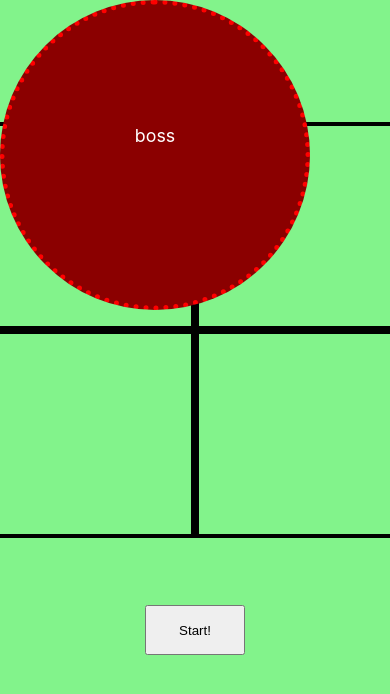
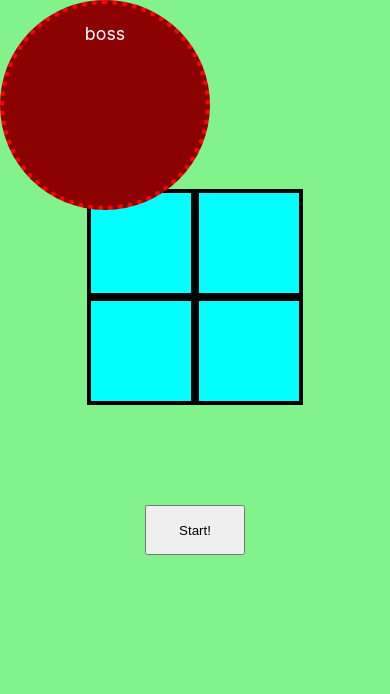
Before and after one commit to yuu-sky20/gabugabu, a React (Create React App) app: page / in a window 390 px wide. Shown: the top 694 px of the page. Built offline with nearby package versions, Linux system fonts and the light colour scheme.

Commit message:
responsive

```diff
--- a/src/App.css
+++ b/src/App.css
@@ -18,10 +18,9 @@
 }
 
 #stage-0, #stage-1, #stage-2, #stage-3 {
-  width: 200px;
-  height: 200px;
   border: 4px solid;
   border-color: black;
+  background-color: aqua;
 }
 
 #stage-0 {
@@ -45,11 +44,8 @@
 }
 
 .boss {
-  width: 300px;
-  height: 300px;
   border: 5px dotted;
   pointer-events: none;
-  border-radius: 300px;
   display: block;
   position: absolute;
   border-color: red;
@@ -62,11 +58,35 @@
 
 .boss p {
   display: inline-block;
-  margin: 40% 25%;
 }
 
 .start-btn {
-  margin: 5em;
+  margin: 100px;
   width: 100px;
   height: 50px;
 }
+
+
+@media screen and (min-width: 200px) {
+  #stage-0, #stage-1, #stage-2, #stage-3 {
+    width: 100px;
+    height: 100px;
+  }
+  .boss {
+    width: 200px;
+    height: 200px;
+    border-radius: 200px;
+  }
+}
+
+@media screen and (min-width: 960px) {
+  #stage-0, #stage-1, #stage-2, #stage-3 {
+    width: 200px;
+    height: 200px;
+  }
+  .boss {
+    width: 300px;
+    height: 300px;
+    border-radius: 300px;
+  }
+}
```
